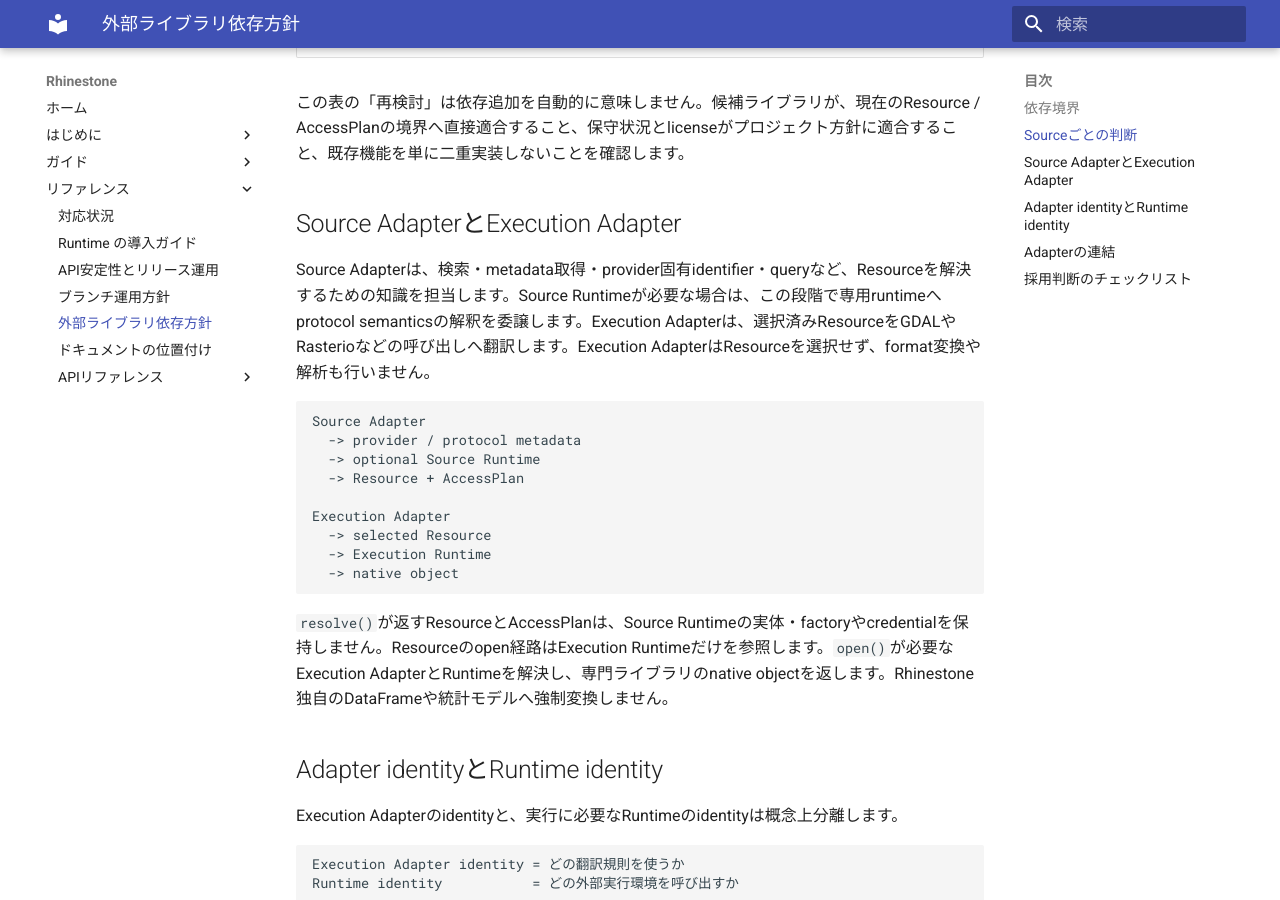
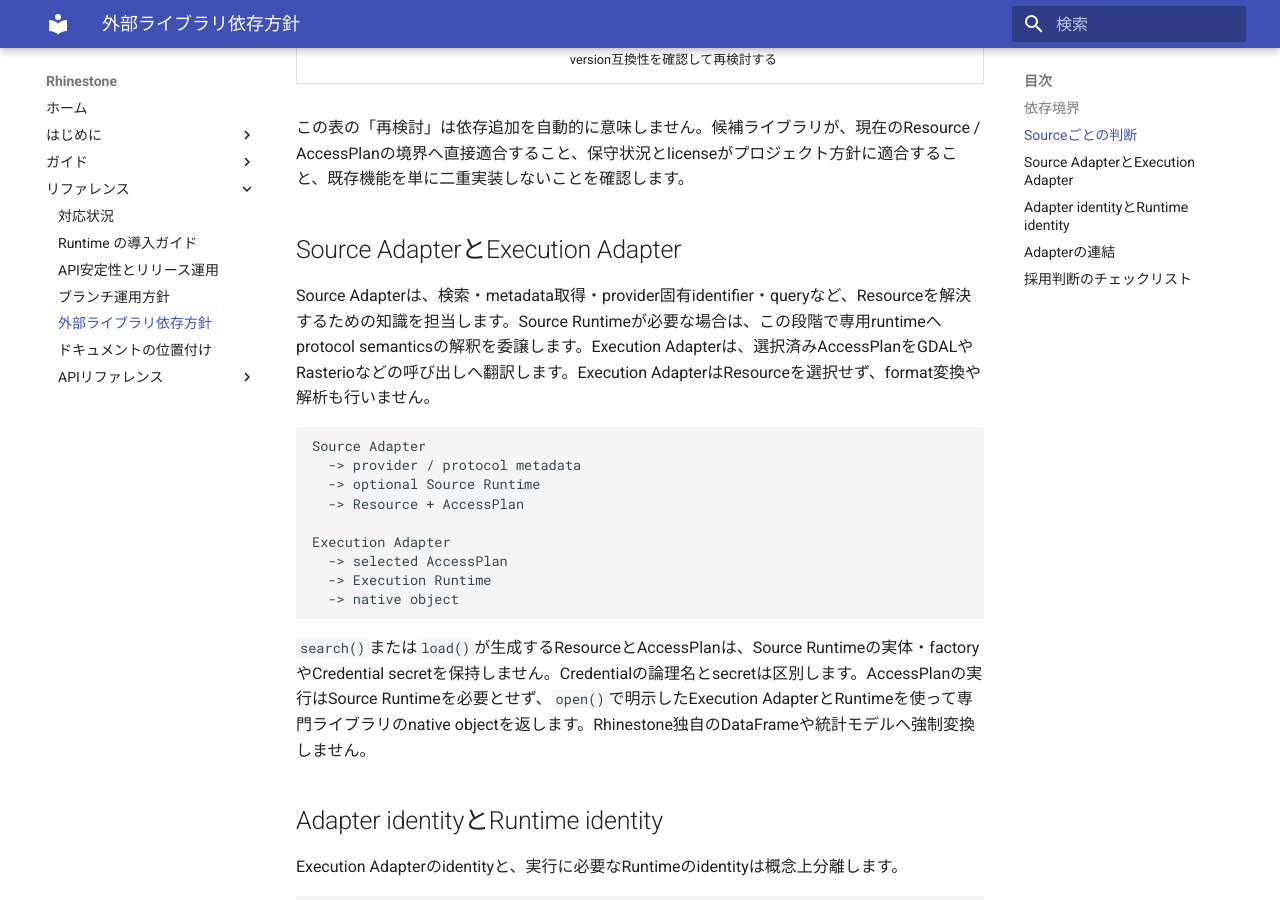
Before and after one commit to u-kitazawa/rhinestone, an MkDocs documentation site: the page built from docs/dependency-policy.md, in a window 1280 px wide and 900 px high, scrolled down 1889 px. Built offline with MkDocs 1.6.1 and Material for MkDocs 9.7.7, drawn with Linux system fonts in a browser that asks for light colours; some of the changed text lies outside the part shown.

Commit message:
docs: align runtime and extension guides with current contracts

````diff
--- a/docs/dependency-policy.md
+++ b/docs/dependency-policy.md
@@ -9,7 +9,7 @@
 | Core | 軽量な必須依存だけを持つ | `jsonschema` |
 | HTTP通信 | 組み込みで提供する | 提供元メタデータ、JSONサービス |
 | Source Adapter | 提供元／通信仕様の解釈を担当する。専用ライブラリは意味の委譲が必要な場合だけ採用する | STAC、DCAT |
-| Execution Adapter | 解決済みResourceを専門ライブラリの呼び出しへ翻訳する | GDAL、Rasterio、pyogrio |
+| Execution Adapter | 選択済みAccessPlanを専門ライブラリの呼び出しへ翻訳する | GDAL、Rasterio、pyogrio |
 | Runtime | Sourceは構成時、Executionは`open()`時に利用者が供給する | `gdal`、`rasterio`、`pyogrio`、`rdflib` |
 
 CoreはGDAL、Rasterio、pyogrio、RDFLibなどを直接importしません。HTTP通信も公開APIでtransportを注入させず、Rhinestoneの組み込みtransportを使います。
@@ -18,14 +18,14 @@
 
 `configure(dependencies=...)`はSource Runtimeだけを受け付けます。遅延評価には`RuntimeFactory`を明示します。Execution Runtimeは`open(..., runtime=...)`で実体を渡します。
 
-- Source Runtimeはprovider / protocol metadataの解釈に必要で、対象Sourceの`search()`または`resolve()`で初めて必要になった時に評価します。現行例はDCATの`rdflib`です。
+- Source Runtimeはprovider / protocol metadataの解釈に必要で、対象Source Adapterの`search()`または`load()`で初めて必要になった時に評価します。現行例はDCATの`rdflib`です。
 - Execution Runtimeは解決済みResourceを開く時に明示的に渡します。現行例は`gdal`、`rasterio`、`pyogrio`です。
 
 ## Sourceごとの判断
 
 | Source | 候補ライブラリ | 判断 | 適用する境界 |
 | --- | --- | --- | --- |
-| DCAT | `rdflib` | RDFの解釈に必要なSource Runtimeとして利用する。依存は利用者から供給し、DCATの`search()`または`resolve()`で遅延評価する | DCAT Source Adapter |
+| DCAT | `rdflib` | RDFの解釈に必要なSource Runtimeとして利用する。依存は利用者から供給し、DCATの`search()`または`load()`で遅延評価する | DCAT Source Adapter |
 | STAC | `pystac-client` / `pystac` | 現在の範囲では組み込みHTTP adapterを維持する。conformance、pagination、filter、asset semanticsの実装が必要になった時に採用を再検討する | 将来のSTAC Source Adapter |
 | PLATEAU | `plateaukit` | CityGMLの意味論を委譲できるか、dataset install lifecycleを持ち込まずに使えるかをPoCで確認するまで採用しない | PoC後にSourceまたはExecutionの境界を決定 |
 | CKAN / GEOSPATIAL_JP | `ckanapi` | 現状の`package_search`、`package_show`、`resource_show`には導入しない。Action API固有処理が増えた場合に再検討する | 現行CKAN Source Adapter |
@@ -38,7 +38,7 @@
 
 ## Source AdapterとExecution Adapter
 
-Source Adapterは、検索・metadata取得・provider固有identifier・queryなど、Resourceを解決するための知識を担当します。Source Runtimeが必要な場合は、この段階で専用runtimeへprotocol semanticsの解釈を委譲します。Execution Adapterは、選択済みResourceをGDALやRasterioなどの呼び出しへ翻訳します。Execution AdapterはResourceを選択せず、format変換や解析も行いません。
+Source Adapterは、検索・metadata取得・provider固有identifier・queryなど、Resourceを解決するための知識を担当します。Source Runtimeが必要な場合は、この段階で専用runtimeへprotocol semanticsの解釈を委譲します。Execution Adapterは、選択済みAccessPlanをGDALやRasterioなどの呼び出しへ翻訳します。Execution AdapterはResourceを選択せず、format変換や解析も行いません。
 
 ```text
 Source Adapter
@@ -47,12 +47,12 @@
   -> Resource + AccessPlan
 
 Execution Adapter
-  -> selected Resource
+  -> selected AccessPlan
   -> Execution Runtime
   -> native object
 ```
 
-`resolve()`が返すResourceとAccessPlanは、Source Runtimeの実体・factoryやcredentialを保持しません。Resourceのopen経路はExecution Runtimeだけを参照します。`open()`が必要なExecution AdapterとRuntimeを解決し、専門ライブラリのnative objectを返します。Rhinestone独自のDataFrameや統計モデルへ強制変換しません。
+`search()`または`load()`が生成するResourceとAccessPlanは、Source Runtimeの実体・factoryやCredential secretを保持しません。Credentialの論理名とsecretは区別します。AccessPlanの実行はSource Runtimeを必要とせず、`open()`で明示したExecution AdapterとRuntimeを使って専門ライブラリのnative objectを返します。Rhinestone独自のDataFrameや統計モデルへ強制変換しません。
 
 ## Adapter identityとRuntime identity
 
````
Also changed, not shown: docs/custom-adapters.md (+4 -4 lines), docs/runtimes.md (+2 -2 lines), 1 other file.
